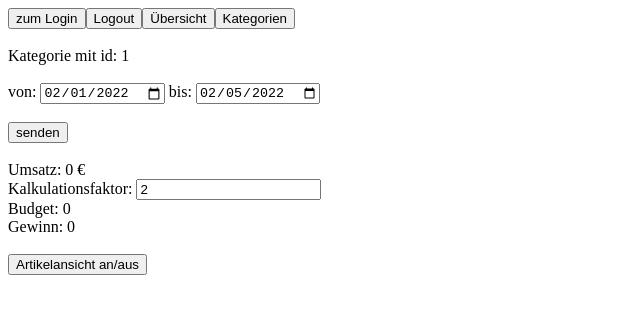
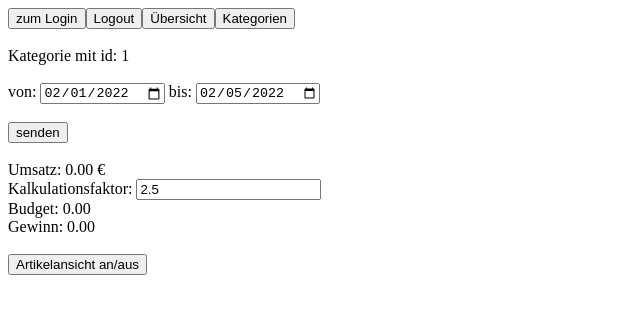
Before and after one commit to stedo005/stedo-capstone, a React (Create React App) app in the folder frontend/: page /categories/evaluate/1 in a window 1280 px wide. Shown: the top 314 px of the page, without its empty margins (0-640 px from the left). Built offline with nearby package versions, Linux system fonts and the light colour scheme.

Commit message:
calculations frontend

```diff
--- a/frontend/src/Main/EvaluateCategory.tsx
+++ b/frontend/src/Main/EvaluateCategory.tsx
@@ -14,7 +14,7 @@ const EvaluateCategory = () => {
     const [result, setResult] = useState(0)
     const [soldItems, setSoldItems] = useState([] as soldItem[])
     const [hide, setHide] = useState(true)
-    const [calculationFactor, setCalculationFactor] = useState(2)
+    const [calculationFactor, setCalculationFactor] = useState(2.5)
     let budget = 1 / calculationFactor * result
     let profit = result - budget
 
@@ -49,7 +49,7 @@ const EvaluateCategory = () => {
             von: <input type={"date"} value={dateFrom} onChange={e => setDateFrom(e.target.value)}/> bis: <input type={"date"} value={dateTo} onChange={e => setDateTo(e.target.value)}/><br/><br/>
             <button onClick={sendDate}>senden</button><br/><br/>
             <div>
-                {t("Umsatz: ")}{result} €
+                {t("Umsatz: ")}{result.toFixed(2)} €
             </div>
             <div>
                 <label htmlFor={"faktor"}>{t("Kalkulationsfaktor: ")}</label>
@@ -61,10 +61,10 @@ const EvaluateCategory = () => {
                 />
             </div>
             <div>
-                {t("Budget: ")}{budget}
+                {t("Budget: ")}{budget.toFixed(2)}
             </div>
             <div>
-                {t("Gewinn: ")}{profit}
+                {t("Gewinn: ")}{profit.toFixed(2)}
             </div>
             <br/>
             <button onClick={() =>hide ? setHide(false) : setHide(true)}>{t("Artikelansicht an/aus")}</button><br/><br/>
```
